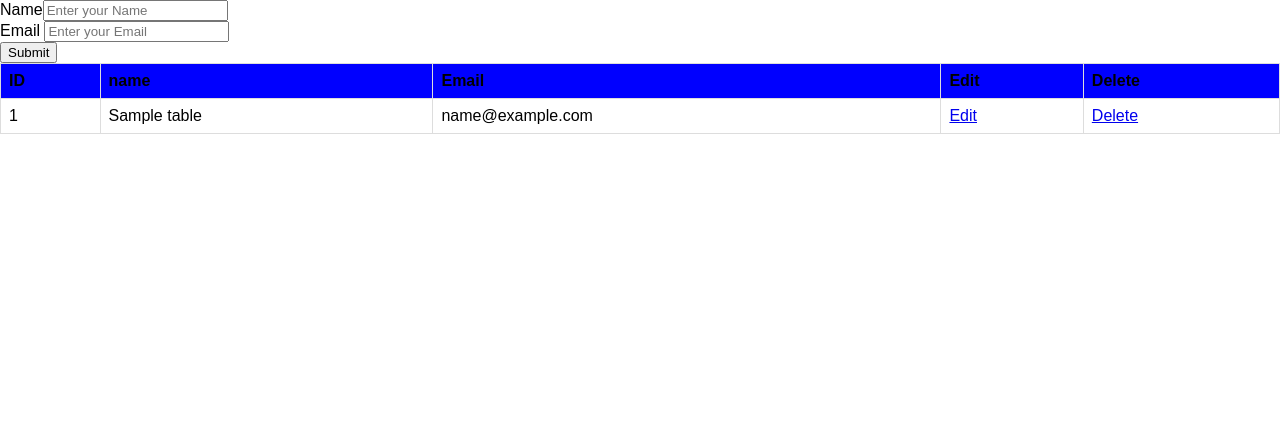
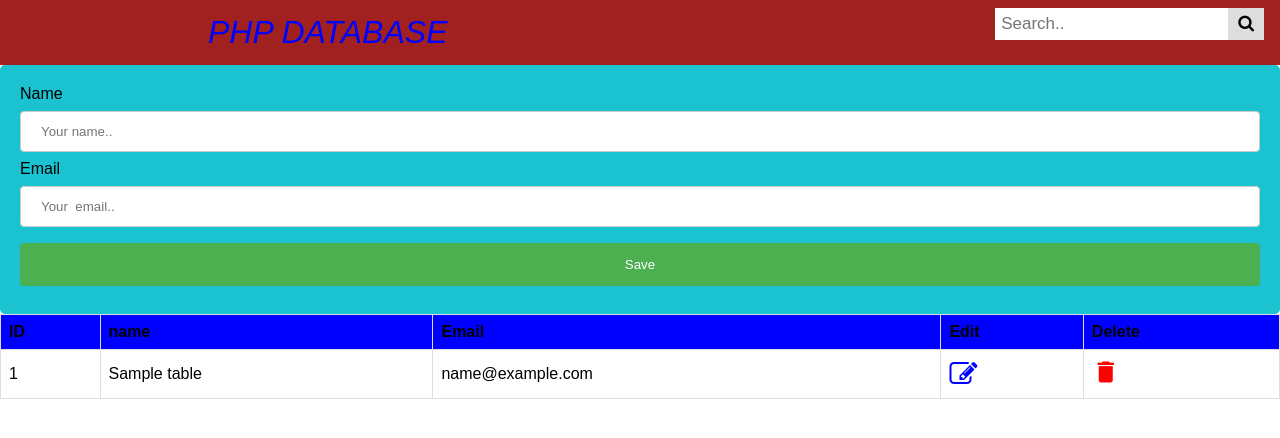
Before and after one commit to tecsantoshkumar/PHP-DB, a PHP site: page / in a window 1280 px wide. Shown: the top 438 px of the page. Run offline with PHP 8.4, Linux system fonts and the light colour scheme; tables that the repository leaves empty or names only in its code hold one stand-in row (values such as "Sample post").

Commit message:
Update index.php

```diff
--- a/index.php
+++ b/index.php
@@ -14,17 +14,32 @@ $conn->close();
     <meta charset="UTF-8">
     <meta http-equiv="X-UA-Compatible" content="IE=edge">
     <meta name="viewport" content="width=device-width, initial-scale=1.0">
-    <title>Document</title>
+    <title>PHP DATABASE</title>
+    <link href="https://fonts.googleapis.com/icon?family=Material+Icons" rel="stylesheet">
+    <link rel="stylesheet" href="https://cdnjs.cloudflare.com/ajax/libs/font-awesome/4.7.0/css/font-awesome.min.css">
     <link rel="stylesheet" href="css/style.css">
 </head>
 
 <body>
+<div class="topnav">
+        <a class="active" href="#">PHP DATABASE</a>
+        <div class="search-container">
+            <form action="/action_page.php">
+                <input type="text" placeholder="Search.." name="search">
+                <button type="submit"><i class="fa fa-search"></i></button>
+            </form>
+        </div>
+    </div>
+<div class="div">
+        <form action="create.php" method="GET">
+            <label for="fname">Name</label>
+            <input class="input" type="text" id="name" name="name" placeholder="Your name..">
 
-    <form action="create.php" method="GET">
-        <label for="name">Name<input type="text" name="name" placeholder="Enter your Name"></label><br>
-        <label for="email">Email <input type="text" name="email" placeholder="Enter your Email"></label><br>
-        <input type="submit" name="submit" value="Submit">
-    </form>
+            <label for="lname">Email</label>
+            <input class="input" type="text" id="email" name="email" placeholder="Your  email..">
+            <input class="input" type="submit" name="submit" value="Save">
+        </form>
+    </div>
 
     <table>
         <thead>
@@ -46,8 +61,8 @@ $conn->close();
             <td><?php echo $row["id"]; ?></td>
             <td><?php echo $row["name"]; ?></td>
             <td><?php echo $row["email"]; ?></td>
-            <td><a href="update.php?id=<?php echo $row["id"]; ?>">Edit</a></td>
-            <td><a href="delete.php?id=<?php echo $row["id"]; ?>">Delete</a></td>
+            <td><a href="update.php?id=<?php echo $row["id"]; ?>"><i class='fa fa-edit'  style='font-size:28px;color:blue'></i></a></td>
+            <td><a href="delete.php?id=<?php echo $row["id"]; ?>"><i class='material-icons' style='font-size:28px;color:red'>delete</i></a></td>
         </tr>
 
         <?php }} ?>
```
